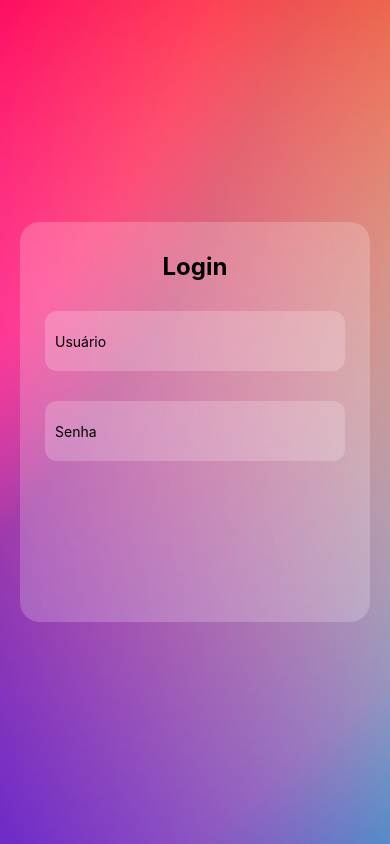
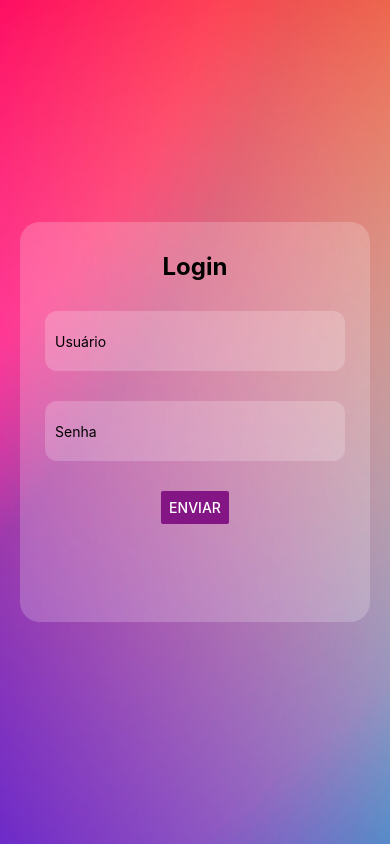
Before and after one commit to mateusmatosleonardo/layout-login, a React Native app: screen / in a window 390 px wide. Built offline with nearby package versions, Linux system fonts and the light colour scheme.

Commit message:
feat: adding button
adding button the send

```diff
--- a/App.tsx
+++ b/App.tsx
@@ -5,7 +5,8 @@ import {
    Text,
    View,
    ImageBackground,
-   TextInput
+   TextInput,
+   Button
 } from 'react-native';
 
 export default function App() {
@@ -33,6 +34,13 @@ export default function App() {
           <TextInput
             placeholder="Senha"
             style={styles.input}
+          />
+
+          <Button
+          onPress={() => alert('logado com sucesso!')}
+            title="Enviar"
+            color="#841584"
+            accessibilityLabel="Learn more about this purple button"
           />
         </View>
       </ImageBackground>
```
